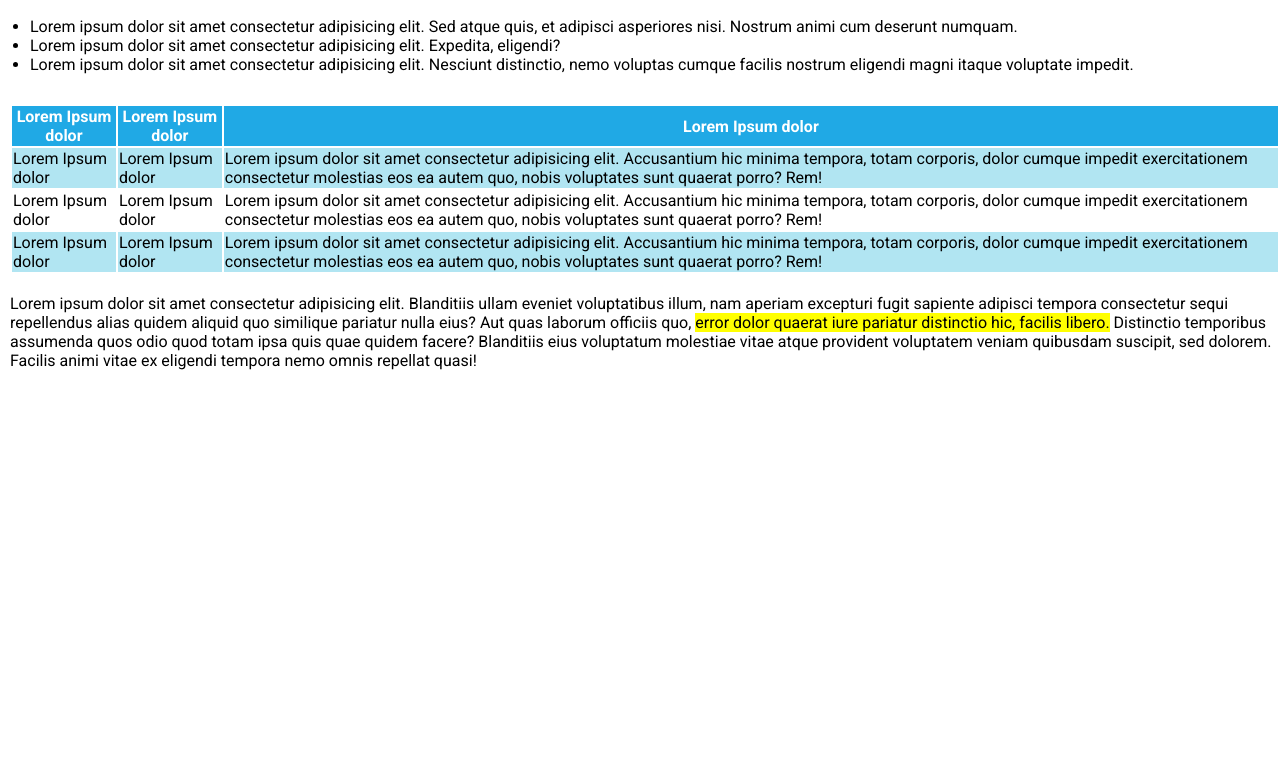
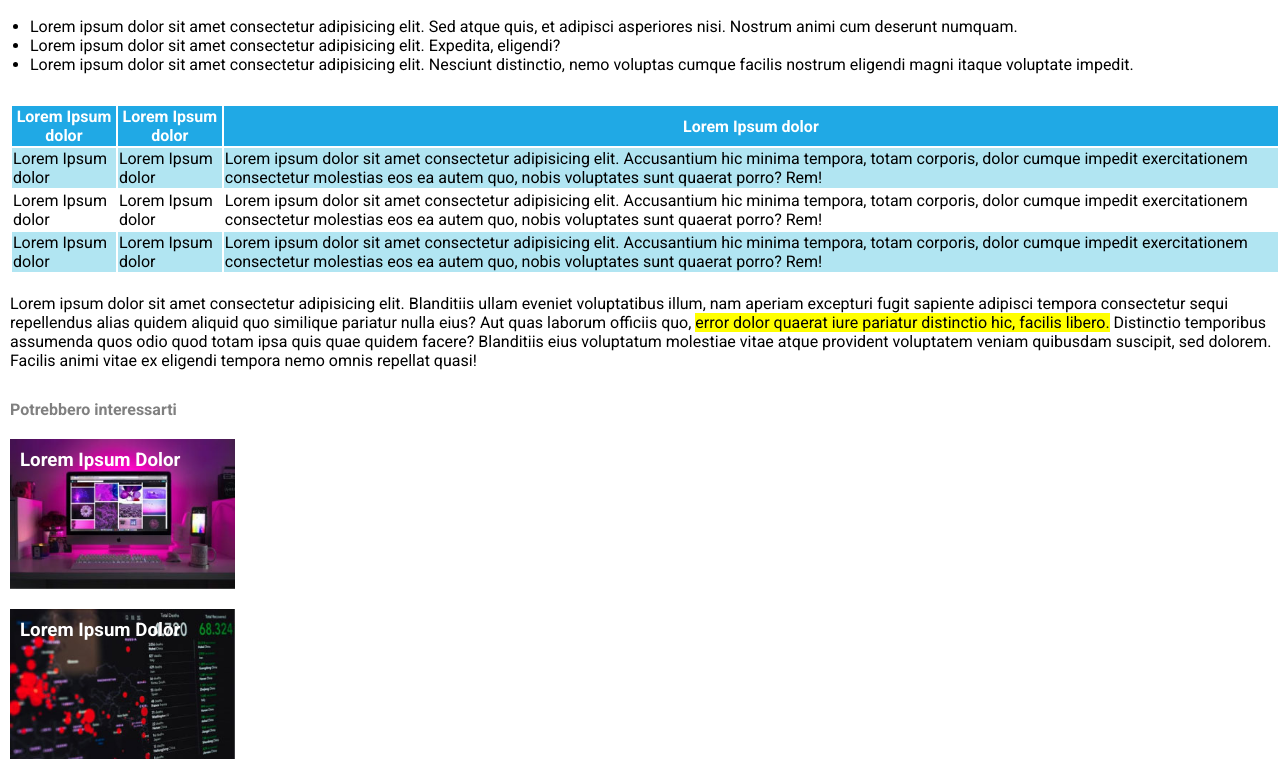
Before and after one commit to raffaele-catalano/html-css-booleaner, a plain HTML site: page index.html in a window 1280 px wide. Shown: the part 853-1612 px from the top of the page. Before the commit the page ends 1223 px from the top, so only its background shows below. Drawn offline with Linux system fonts and the light colour scheme.

Commit message:
[add] footer

```diff
--- a/css/style.css
+++ b/css/style.css
@@ -26,7 +26,7 @@ header h1 {
 
 /*MAIN*/
 
-main {
+main,footer {
   padding-left: 10px;
 }
 
@@ -80,3 +80,37 @@ main {
 .colored-row {
   background-color: #B1E5F2;
 }
+
+/*FOOTER*/
+
+footer {
+  padding-top: 30px;
+}
+
+footer h4 {
+  color: gray;
+}
+
+footer div {
+  width: 250px;
+  height: 150px;
+  margin-top: 20px;
+}
+
+footer div h3 {
+  padding-left: 10px;
+  padding-top: 10px;
+  color: white;
+}
+
+#first-suggest {
+  background-image: url(../img/monitor.jpg);
+  background-size: contain;
+  background-repeat: no-repeat;
+
+}
+#second-suggest {
+  background-image: url(../img/graph.jpg);
+  background-size: contain;
+  background-repeat: no-repeat;
+}
--- a/index.html
+++ b/index.html
@@ -82,7 +82,13 @@
   </main>
 
   <footer>
-
+    <h4>Potrebbero interessarti</h4>
+    <div id="first-suggest">
+      <h3>Lorem Ipsum Dolor</h3>
+    </div>
+    <div id="second-suggest">
+      <h3>Lorem Ipsum Dolor</h3>
+    </div>
   </footer>
 
 </body>
```
